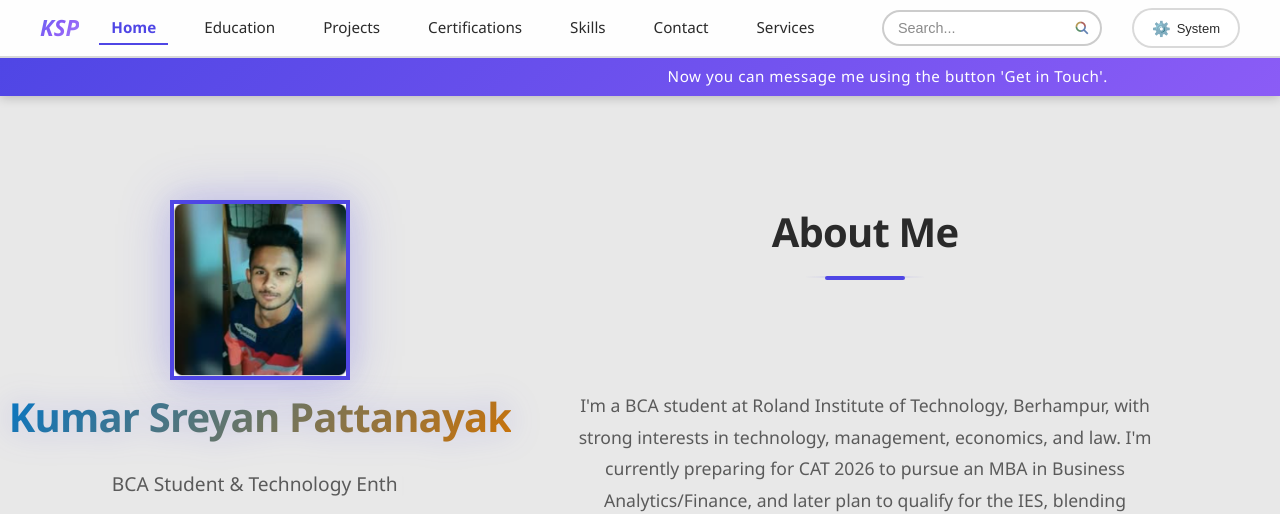
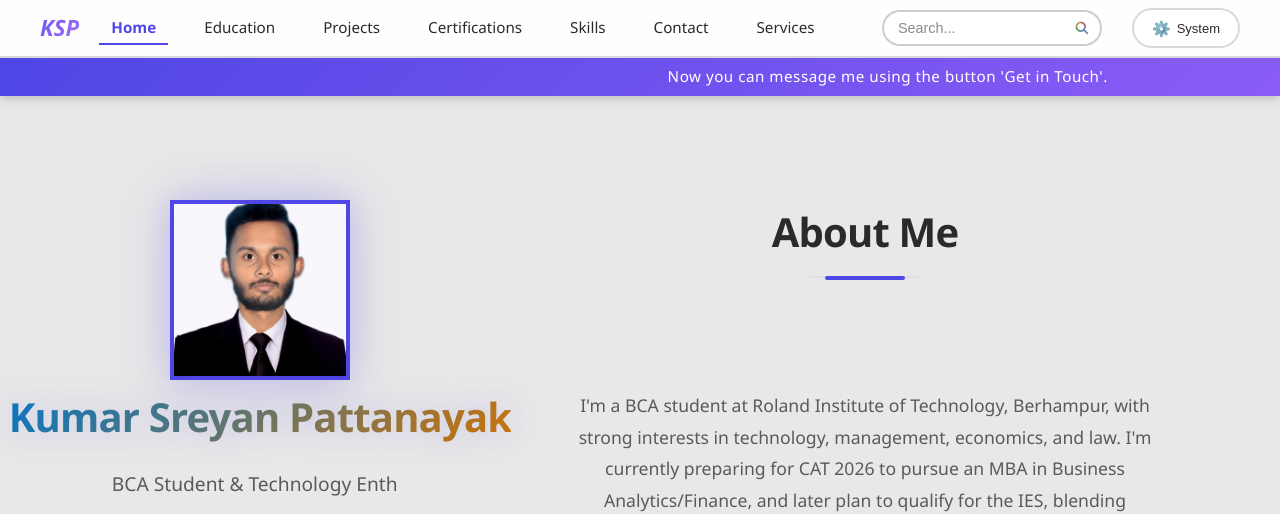
Before and after one commit to Ksreyan0725/My_personal_portfolio, a plain HTML site: page index.html in a window 1280 px wide. Shown: the top 514 px of the page. Drawn offline with Linux system fonts and the light colour scheme.

Commit message:
Replace My_Photo.png with My_Photo.jpg for improved image quality and format consistency

```diff
--- a/index.html
+++ b/index.html
@@ -164,7 +164,7 @@ Last Updated: October 28, 2025
         <div class="home-grid">
             <div class="profile-section">
                 <div class="profile-container">
-                    <img src="./Assets/Picture/My_Photo.png"
+                    <img src="./Assets/Picture/My_Photo.jpg"
                          alt="Profile photo"
                          class="profile-photo"
                          loading="lazy">
```
Also changed, not shown: Assets/Picture/My_Photo.jpg (added), Assets/Picture/My_Photo.png (deleted).
